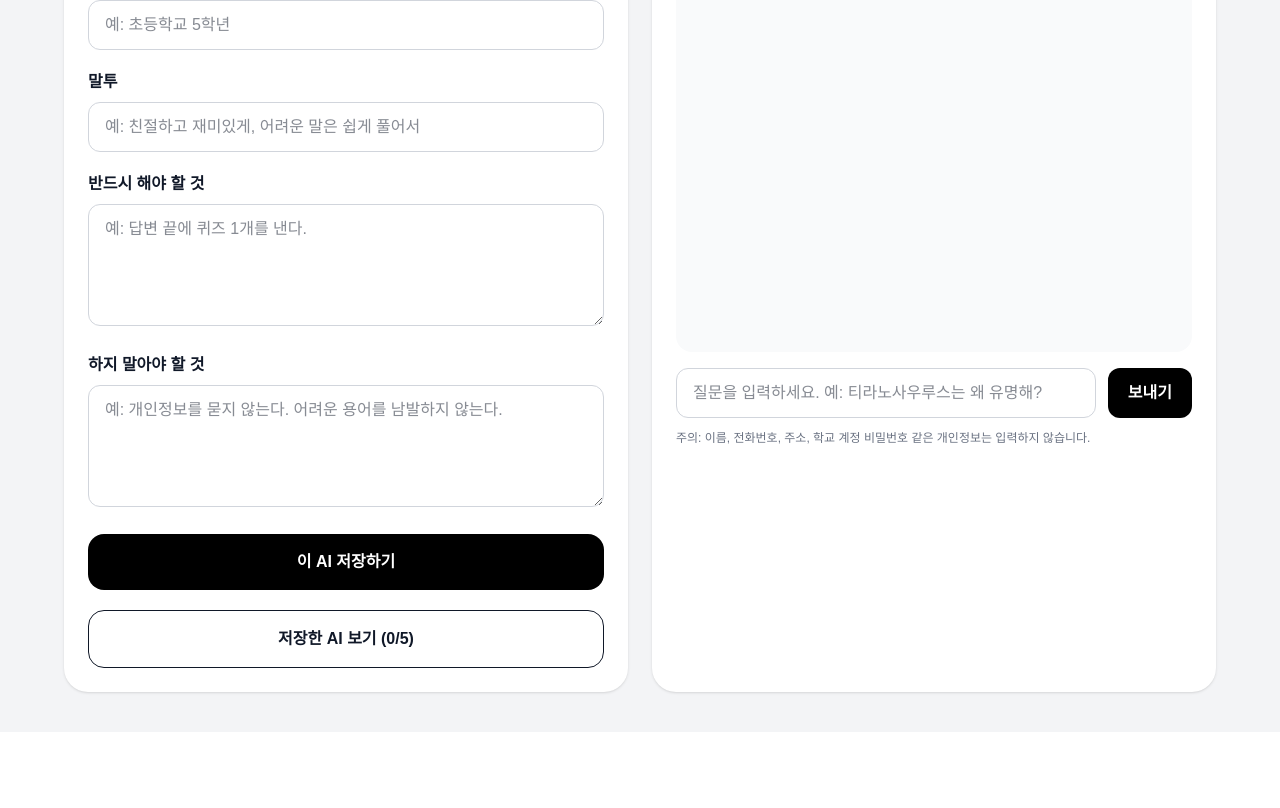
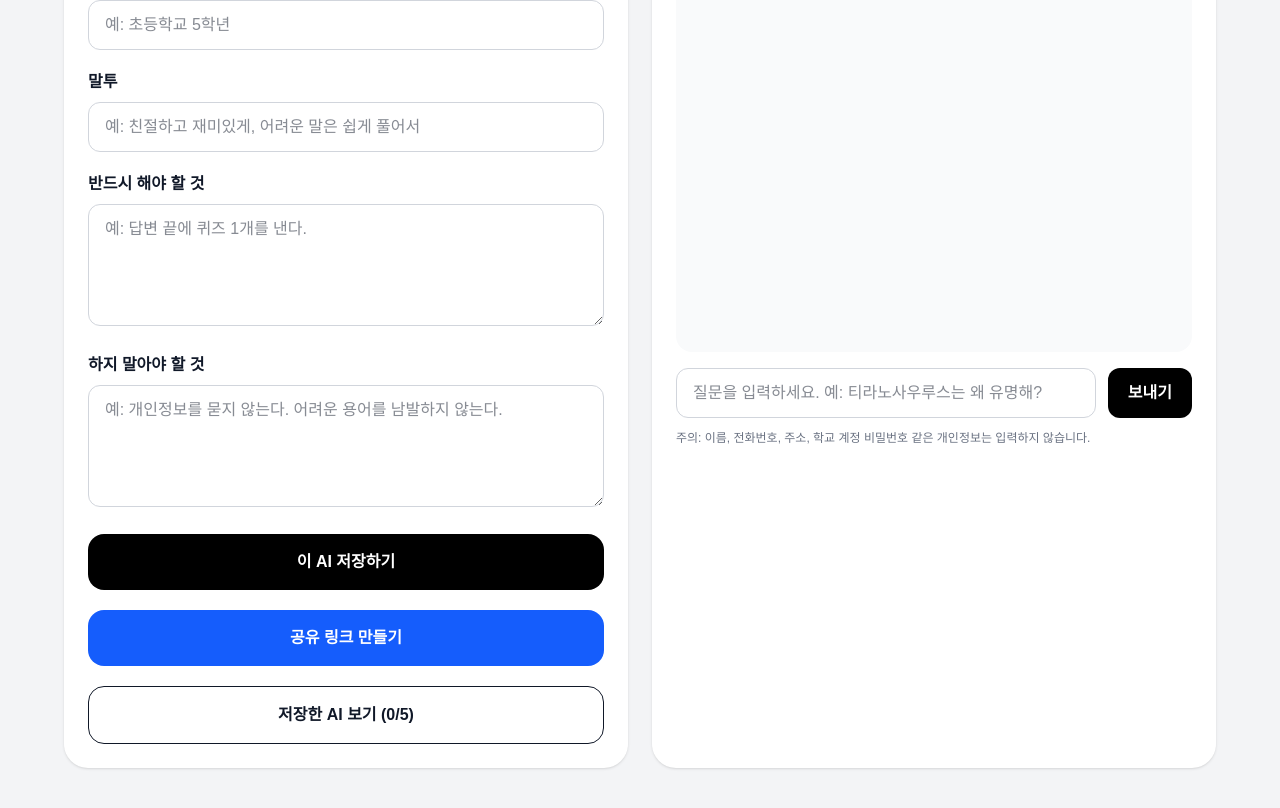
Before and after one commit to qbam1/landomvalue-ai-studio, a Next.js app: page / in a window 1280 px wide. Shown: the part 524-1332 px from the top of the page. Before the commit the page ends 1256 px from the top, so only its background shows below. Built offline with nearby package versions, Linux system fonts and the light colour scheme.

Commit message:
Add AI share link

```diff
--- a/app/page.tsx
+++ b/app/page.tsx
@@ -17,6 +17,29 @@ type SavedAI = {
   mustNot: string;
 };
 
+type AISetting = {
+  botName: string;
+  role: string;
+  target: string;
+  tone: string;
+  mustDo: string;
+  mustNot: string;
+};
+
+function encodeAISetting(setting: AISetting) {
+  const json = JSON.stringify(setting);
+  return encodeURIComponent(btoa(unescape(encodeURIComponent(json))));
+}
+
+function decodeAISetting(value: string): AISetting | null {
+  try {
+    const json = decodeURIComponent(escape(atob(decodeURIComponent(value))));
+    return JSON.parse(json);
+  } catch {
+    return null;
+  }
+}
+
 export default function Home() {
   const [botName, setBotName] = useState("");
   const [role, setRole] = useState("");
@@ -28,12 +51,30 @@ export default function Home() {
   const [messages, setMessages] = useState<ChatMessage[]>([]);
   const [savedAIs, setSavedAIs] = useState<SavedAI[]>([]);
   const [showSavedAIs, setShowSavedAIs] = useState(false);
+  const [shareLink, setShareLink] = useState("");
   const [loading, setLoading] = useState(false);
 
   useEffect(() => {
     const saved = localStorage.getItem("landomvalue-ai-list");
     if (saved) {
       setSavedAIs(JSON.parse(saved));
+    }
+
+    const params = new URLSearchParams(window.location.search);
+    const sharedAI = params.get("ai");
+
+    if (sharedAI) {
+      const decoded = decodeAISetting(sharedAI);
+
+      if (decoded) {
+        setBotName(decoded.botName);
+        setRole(decoded.role);
+        setTarget(decoded.target);
+        setTone(decoded.tone);
+        setMustDo(decoded.mustDo);
+        setMustNot(decoded.mustNot);
+        setMessages([]);
+      }
     }
   }, []);
 
@@ -70,11 +111,35 @@ export default function Home() {
     setMustDo(ai.mustDo);
     setMustNot(ai.mustNot);
     setMessages([]);
+    setShareLink("");
   }
 
   function deleteAI(id: string) {
     const nextList = savedAIs.filter((ai) => ai.id !== id);
     saveToLocalStorage(nextList);
+  }
+
+  async function createShareLink() {
+    const setting: AISetting = {
+      botName: botName || "이름 없는 AI",
+      role,
+      target,
+      tone,
+      mustDo,
+      mustNot,
+    };
+
+    const encoded = encodeAISetting(setting);
+    const url = `${window.location.origin}${window.location.pathname}?ai=${encoded}`;
+
+    setShareLink(url);
+
+    try {
+      await navigator.clipboard.writeText(url);
+      alert("공유 링크가 복사되었습니다.");
+    } catch {
+      alert("공유 링크가 생성되었습니다. 아래 링크를 직접 복사해주세요.");
+    }
   }
 
   async function handleRun() {
@@ -182,6 +247,20 @@ ${mustNot || "개인정보를 묻지 않는다."}
               >
                 이 AI 저장하기
               </button>
+
+              <button
+                onClick={createShareLink}
+                className="w-full rounded-2xl bg-blue-600 px-5 py-4 font-bold text-white"
+              >
+                공유 링크 만들기
+              </button>
+
+              {shareLink && (
+                <div className="rounded-2xl bg-gray-50 p-4 text-sm">
+                  <p className="font-bold">공유 링크</p>
+                  <p className="mt-2 break-all text-gray-600">{shareLink}</p>
+                </div>
+              )}
 
               <button
                 onClick={() => setShowSavedAIs(!showSavedAIs)}
```
